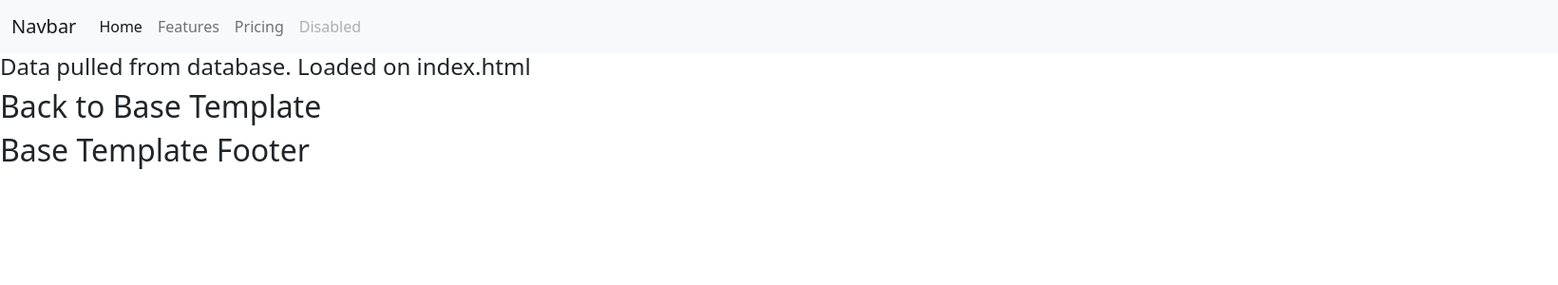
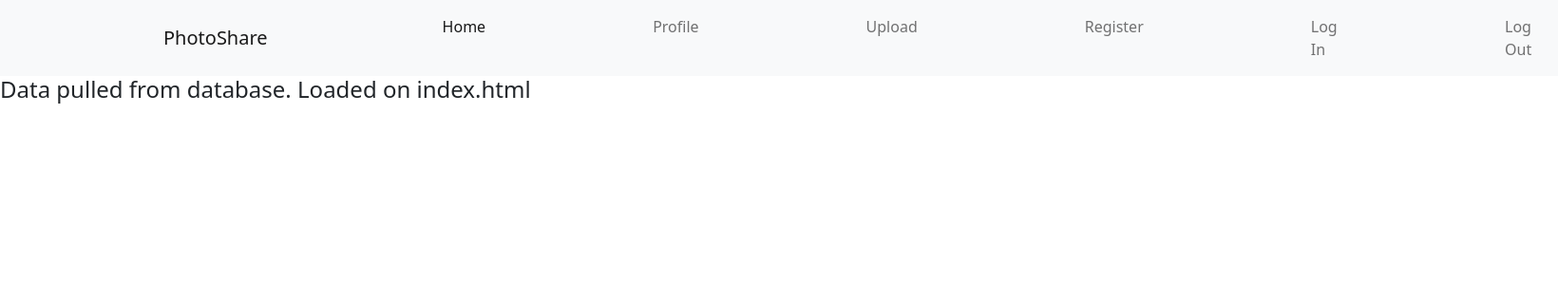
Before and after one commit to Code-Institute-Submissions/clacken-dev-ms3, a Flask app: page / in a window 1640 px wide. Shown: the top 300 px of the page at 95% size. Run offline with Flask 2, Linux system fonts and the light colour scheme; data that the repository does not hold is empty; some libraries are stand-ins or nearby versions.

Commit message:
Add register.html page

```diff
--- a/app.py
+++ b/app.py
@@ -5,6 +5,7 @@ from flask import (
     redirect, request, session, url_for)
 from flask_pymongo import PyMongo
 from bson.objectid import ObjectId
+from werkzeug.security import generate_password_hash, check_password_hash
 if os.path.exists("env.py"):
     import env
 
@@ -24,6 +25,11 @@ def get_info():
     return render_template("index.html", photos=photos)
 
 
+@app.route("/register", methods=["GET", "POST"])
+def register():
+    return render_template("register.html")
+
+
 if __name__ == "__main__":
     app.run(host=os.environ.get("IP"),
             port=int(os.environ.get("PORT")),
--- a/static/css/style.css
+++ b/static/css/style.css
@@ -0,0 +1,4 @@
+nav a{
+    float:right;
+    margin-left: 10rem;
+}
--- a/templates/base.html
+++ b/templates/base.html
@@ -13,28 +13,29 @@
 </head>
 
 <body>
-
+<header>
     <nav class="navbar navbar-expand-lg navbar-light bg-light">
         <div class="container-fluid">
-            <a class="navbar-brand" href="#">Navbar</a>
+            <a class="navbar-brand" href="{{ url_for('get_info') }}">PhotoShare</a>
             <button class="navbar-toggler" type="button" data-bs-toggle="collapse" data-bs-target="#navbarNavAltMarkup"
                 aria-controls="navbarNavAltMarkup" aria-expanded="false" aria-label="Toggle navigation">
                 <span class="navbar-toggler-icon"></span>
             </button>
             <div class="collapse navbar-collapse" id="navbarNavAltMarkup">
                 <div class="navbar-nav">
-                    <a class="nav-link active" aria-current="page" href="#">Home</a>
-                    <a class="nav-link" href="#">Features</a>
-                    <a class="nav-link" href="#">Pricing</a>
-                    <a class="nav-link disabled" href="#" tabindex="-1" aria-disabled="true">Disabled</a>
+                    <a class="nav-link active" aria-current="page" href="{{ url_for('get_info') }}">Home</a>
+                    <a class="nav-link" href="#">Profile</a>
+                    <a class="nav-link" href="#">Upload</a>
+                    <a class="nav-link" href="{{ url_for('register') }}">Register</a>
+                    <a class="nav-link" href="#">Log In</a>
+                    <a class="nav-link" href="#">Log Out</a>
                 </div>
             </div>
         </div>
     </nav>
+</header>
     {% block content %}
     {% endblock %}
-    <h2>Back to Base Template</h2>
-    <h2>Base Template Footer</h2>
     <script src="https://cdn.jsdelivr.net/npm/bootstrap@5.0.2/dist/js/bootstrap.bundle.min.js"
         integrity="sha384-MrcW6ZMFYlzcLA8Nl+NtUVF0sA7MsXsP1UyJoMp4YLEuNSfAP+JcXn/tWtIaxVXM" crossorigin="anonymous">
     </script>
--- /dev/null
+++ b/templates/register.html
@@ -0,0 +1,5 @@
+{% extends "base.html" %}
+{% block content %}
+
+<h3 class="text-center">Register</h3>
+{% endblock %}
```
